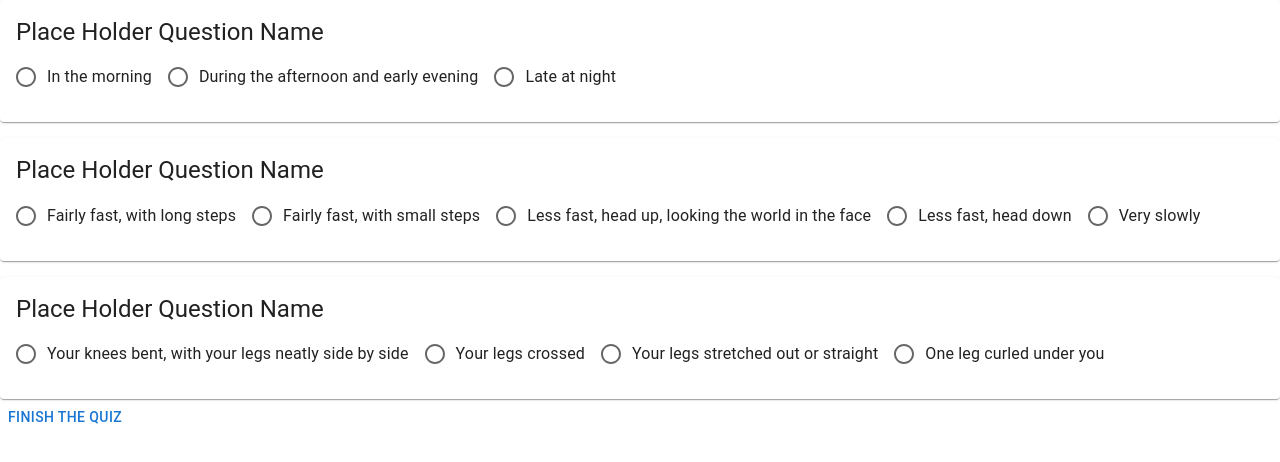
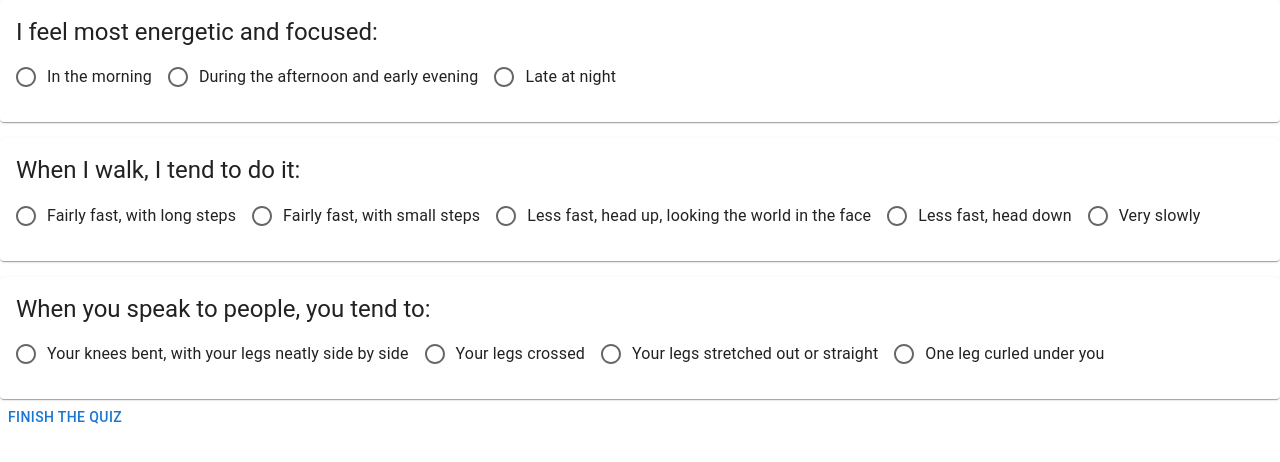
Before and after one commit to 394-s22/unfound1, a React (Create React App) app: page /question in a window 1280 px wide. Shown: the top 462 px of the page. Built offline with nearby package versions, Linux system fonts and the light colour scheme.

Commit message:
Errors exist. FIxed Name issue.
Need to fix single selection. It occurs as every answer had its own group

```diff
--- a/src/components/quizQuestion.js
+++ b/src/components/quizQuestion.js
@@ -6,24 +6,50 @@ import FormControlLabel from '@mui/material/FormControlLabel';
 import FormControl from '@mui/material/FormControl';
 import FormLabel from '@mui/material/FormLabel';
 
-function QuizQuestion({question}) {
 
+function QuizQuestion ({question, answers}) {
     return(
         <Card>
         <CardContent>
         <Typography gutterBottom variant="h5" component="div">
-
-          Place Holder Question Name
+            {question[0]}
         </Typography>
         {
-            Object.values(question).map(answer => <QuizAnswer answer={answer}/>)
+            Object.values(question[1]).map(answer => <QuizAnswer answer={answer}/>)
         }
         </CardContent>
         </Card>
     )
 }
+// function QuizAnswer ({answer}) {
+//     console.log({answer});
+
+//     const [value, setValue] = useState();
+
+//     const handleChange = (event) => {
+//         setValue(event.target.value);
+//       };
+
+
+//     return(
+//     <FormControl >
+//         <RadioGroup
+//             aria-labelledby="demo-controlled-radio-buttons-group"
+//             name="controlled-radio-buttons-group"
+//             value={value}
+//             onChange={handleChange}
+//         >
+//             <FormControlLabel id="demo-radio-buttons-group-label" value={answer} control={<Radio />} label={answer} />
+
+//         </RadioGroup>
+//     </FormControl>
+//     )
+
+// }
 
 function QuizAnswer ({answer}) {
+    console.log({answer});
+
     const [value, setValue] = useState();
 
     const handleChange = (event) => {
@@ -39,10 +65,15 @@ function QuizAnswer ({answer}) {
             value={value}
             onChange={handleChange}
         >
-            <FormControlLabel value={answer} control={<Radio />} label={answer} />
+            {/* {
+                Object.values(answer).map((ans) => <FormControlLabel id="demo-radio-buttons-group-label" value={ans} control={<Radio />} label={ans} /> )
+            } */}
+            <FormControlLabel id="demo-radio-buttons-group-label" value={answer} control={<Radio />} label={answer} />
+
         </RadioGroup>
     </FormControl>
     )
+
 }
 
 function QuizQuestionList({quiz}) {
@@ -50,7 +81,7 @@ function QuizQuestionList({quiz}) {
     return(
     <Stack spacing={2}>
         {
-            Object.values(quiz).map(question => <QuizQuestion question={question}/> )
+            Object.entries(quiz).map((question, answers) => <QuizQuestion question={question} answers= {answers} /> )
         }
     </Stack>
     )
```
